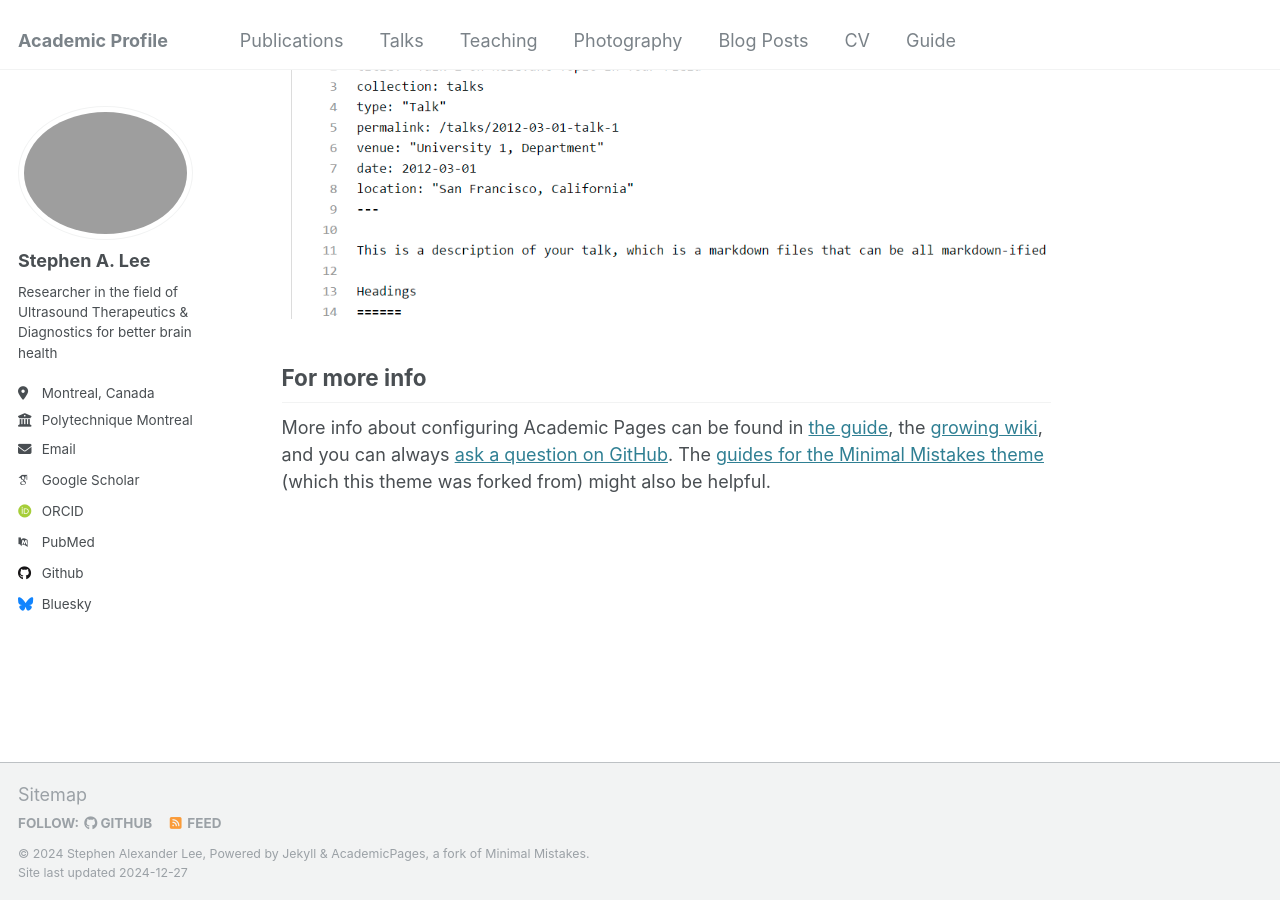
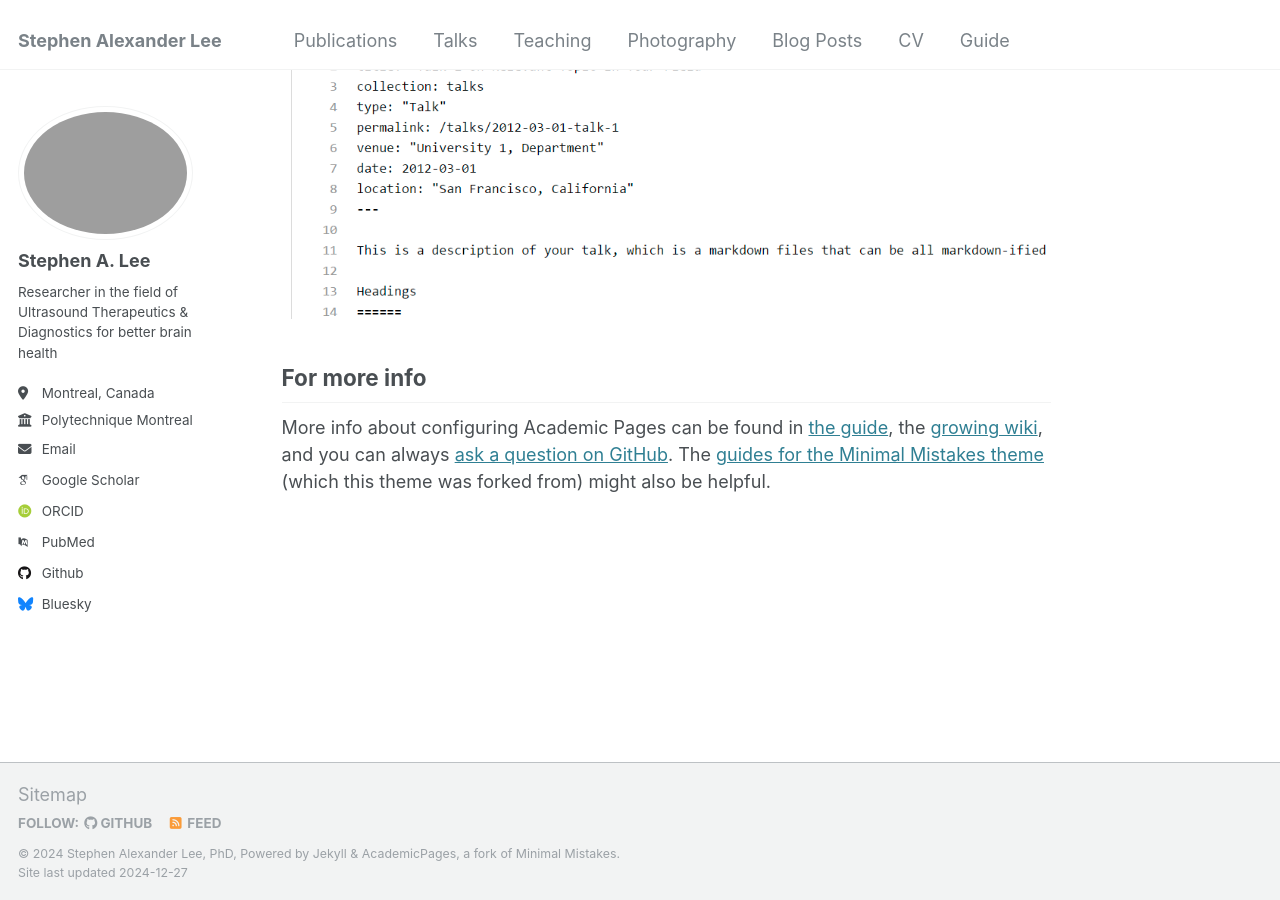
Before and after one commit to StephenAlexanderLee/stephenalexanderlee.github.io, a Jekyll site: the page built from _pages/about.md, in a window 1280 px wide and 900 px high, scrolled down 2643 px. Built offline with Jekyll 4.4.1, drawn with Linux system fonts in a browser that asks for light colours; some web fonts are replaced.

Commit message:
square photo

```diff
--- a/_config.yml
+++ b/_config.yml
@@ -8,9 +8,9 @@
 
 # Basic Site Settings
 locale                   : "en-US"
-title                    : "Academic Profile"
+title                    : "Stephen Alexander Lee"
 title_separator          : "-"
-name                     : &name "Stephen Alexander Lee"
+name                     : &name "Stephen Alexander Lee, PhD"
 description              : &description "personal description"
 url                      : https://stephenalexanderlee.github.io # the base hostname & protocol for your site e.g. "https://[your GitHub username].github.io"
 baseurl                  : "" # the subpath of your site, e.g. "/blog"
@@ -21,7 +21,7 @@
 #               Additional customization can be done by editing /_includes/author-profile.html
 author:
   # Biographic information
-  avatar           : "profile.jpg"
+  avatar           : "profile.png"
   name             : "Stephen A. Lee"
   pronouns         : # example: "she/her"
   bio              : "Researcher in the field of Ultrasound Therapeutics & Diagnostics for better brain health"
```
Also changed, not shown: 3 other files.
